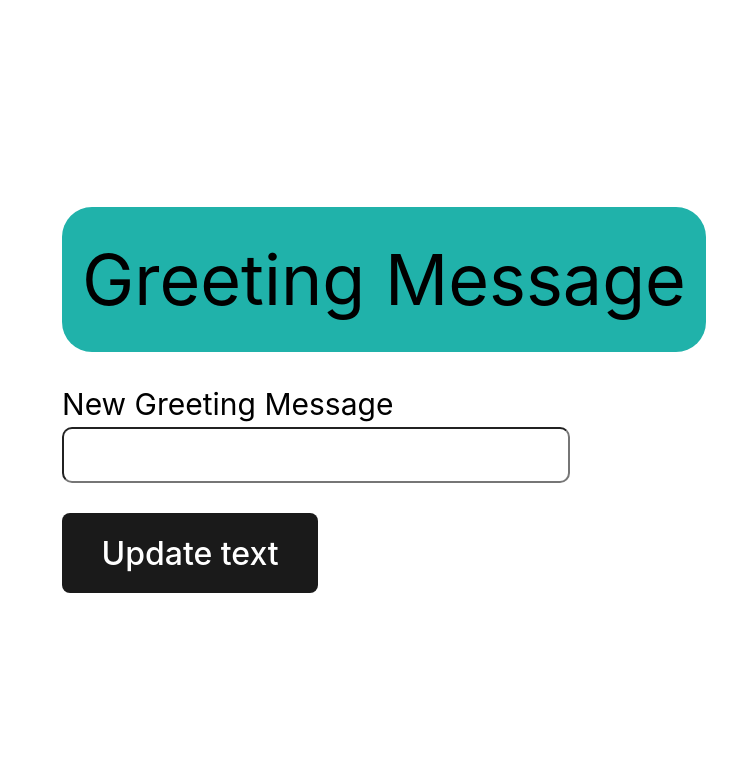
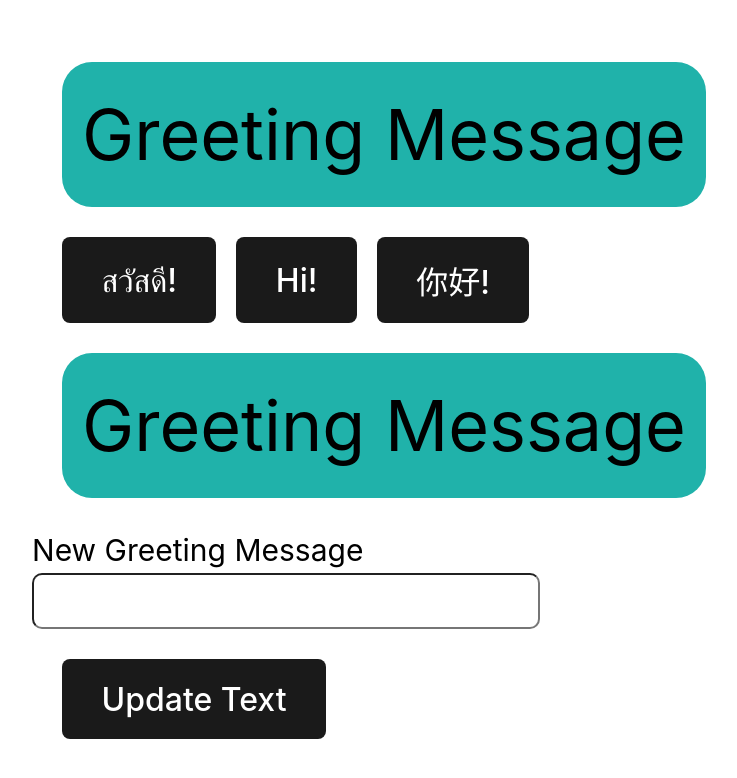
Before and after one commit to techupth/react-hh-states-greeting-input-fsd5-crimson-group1-nueng-ping-nong, a React (Vite) app: page / in a window 1280 px wide. Shown: the top 778 px of the page, without its empty margins (256-993 px from the left). Built offline with nearby package versions, Linux system fonts and the light colour scheme.

Commit message:
bodin's assignment

```diff
--- /dev/null
+++ b/component/greeting.jsx
@@ -0,0 +1,69 @@
+import { useState } from "react";
+
+function Greeting() {
+  const [greetingMessage, setGreetingMessage] = useState("Greeting Message"); //for greeting 1
+
+  const [greetingInputText, setGreetingInputText] = //for greeting 2
+    useState("Greeting Message");
+  const [inputValue, setInputValue] = useState(""); //for greeting 2
+  //for greeting 2
+  const handleInputChange = (event) => {
+    // Update the input value as you type
+    setInputValue(event.target.value);
+  };
+  //for greeting 2
+  const handleUpdateText = () => {
+    // Update the greeting message with the current input value
+    setGreetingInputText(inputValue);
+  };
+
+  return (
+    <div className="greeting">
+      <div className="greeting-container">{greetingMessage}</div>
+      <div className="buttons">
+        <button
+          onClick={() => {
+            setGreetingMessage("สวัสดี!");
+          }}
+        >
+          สวัสดี!
+        </button>
+
+        <button
+          onClick={() => {
+            setGreetingMessage("Hi!");
+          }}
+        >
+          Hi!
+        </button>
+
+        <button
+          onClick={() => {
+            setGreetingMessage("你好!");
+          }}
+        >
+          你好!
+        </button>
+      </div>
+
+      <div className="greeting-2">
+        <div className="greeting-container">{greetingInputText}</div>
+        <div className="input-container">
+          <label htmlFor="input-message">New Greeting Message</label>
+          <input
+            id="input-message"
+            onChange={handleInputChange}
+            value={inputValue}
+            type="text"
+          />
+        </div>
+
+        <div className="buttons">
+          <button onClick={handleUpdateText}>Update Text</button>
+        </div>
+      </div>
+    </div>
+  );
+}
+
+export default Greeting;
--- a/src/App.css
+++ b/src/App.css
@@ -7,7 +7,7 @@
 
 .greeting-container {
   font-size: 70px;
-  margin-bottom: 30px;
+  margin: 30px;
   padding: 20px;
   background-color: lightseagreen;
   border-radius: 30px;
@@ -17,6 +17,7 @@
   display: flex;
   gap: 20px;
   font-size: xx-large;
+  margin: 30px;
 }
 
 .input-container {
--- a/src/App.jsx
+++ b/src/App.jsx
@@ -1,17 +1,11 @@
 import "./App.css";
+import { useState } from "react";
+import Greeting from "../component/greeting";
 
 function App() {
   return (
     <div className="App">
-      <div className="greeting-container">Greeting Message</div>
-      <div className="input-container">
-        <label htmlFor="greeting-message">New Greeting Message</label>
-        <input id="greeting-message" type="text" />
-      </div>
-
-      <div className="buttons">
-        <button>Update text</button>
-      </div>
+      <Greeting />
     </div>
   );
 }
```
